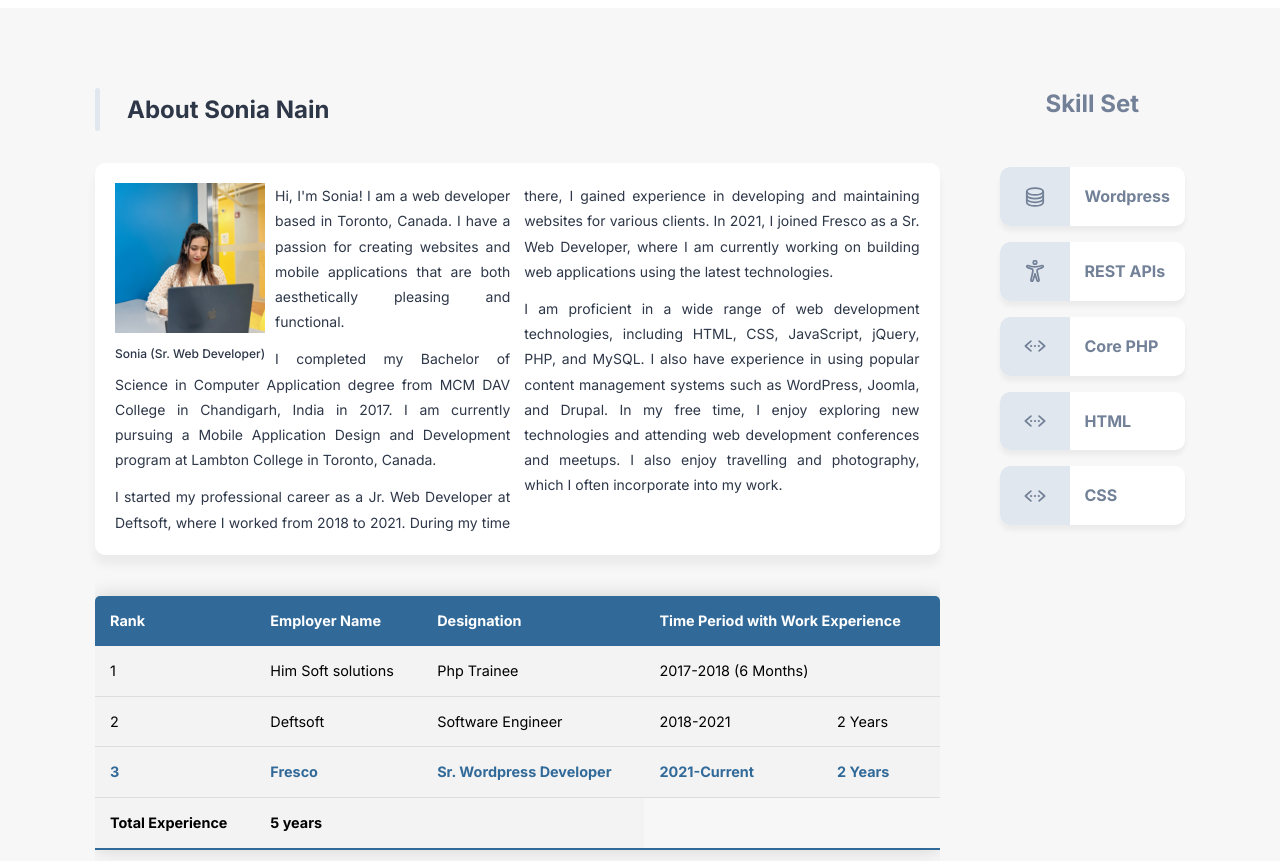
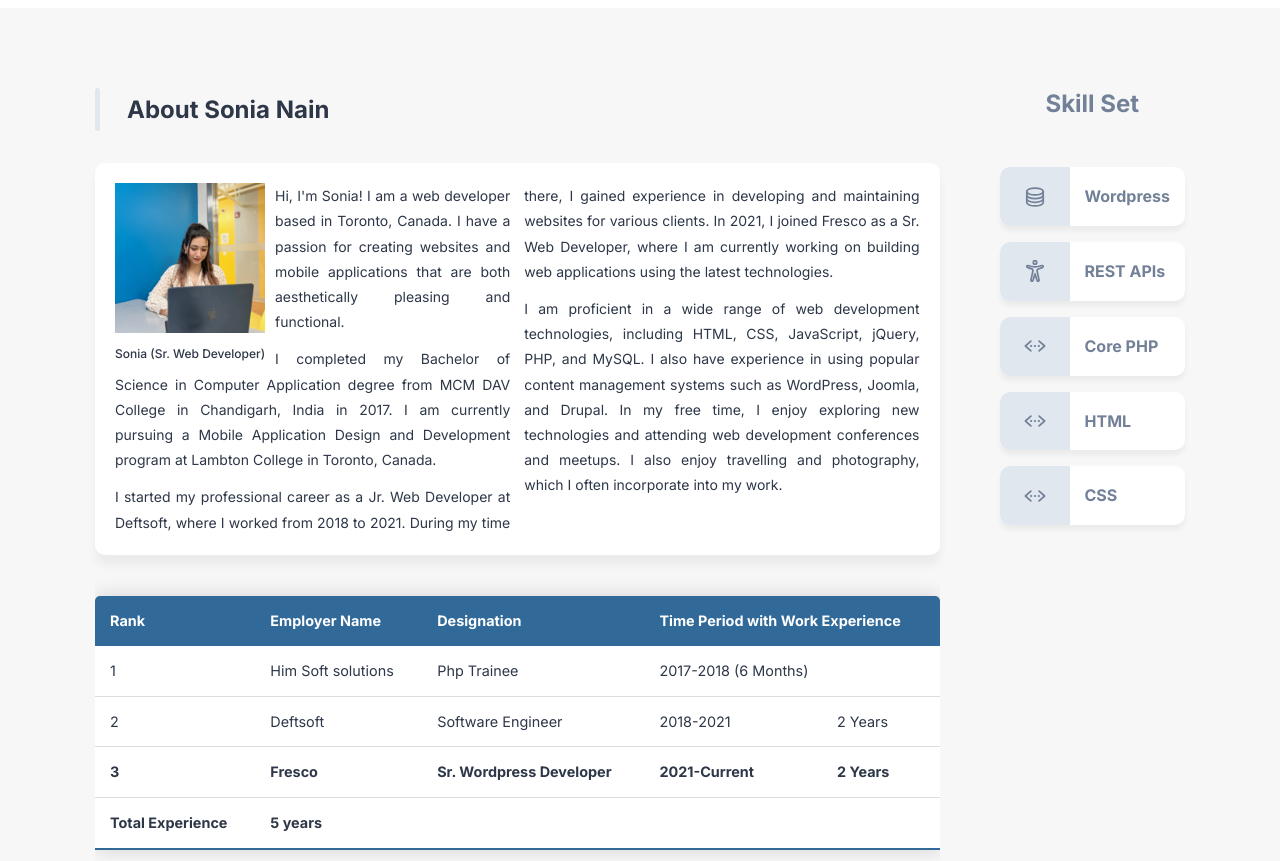
Before and after one commit to Sonia364/myBlog_Sonia_C0872364, a plain HTML site: page about-me.html in a window 1280 px wide. Shown: the part 91-952 px from the top of the page. Drawn offline with nearby package versions, Linux system fonts and the light colour scheme.

Commit message:
Change table color for  dark mode

```diff
--- a/about-me.html
+++ b/about-me.html
@@ -198,9 +198,10 @@
                                         <td rowspan="2">
                                            <b>Total Experience</b>
                                         </td>
-                                        <td colspan="2" rowspan="2">
+                                        <td colspan="4" rowspan="2">
                                             <b>5 years</b>
                                         </td>
+
                                     </tr>
                                 </tbody>
                             </table>
--- a/assets/css/content.css
+++ b/assets/css/content.css
@@ -59,13 +59,16 @@
 .content-table td {
     padding: 12px 15px;
 }
+.content-table td {
+    color: var(--foreground-primary);;
+}
 
 .content-table tbody tr {
     border-bottom: 1px solid #dddddd;
 }
 
 .content-table tbody td {
-    background-color: #f3f3f3;
+    background-color: var(--background-primary);
 }
 
 .content-table tbody tr:last-of-type {
```
